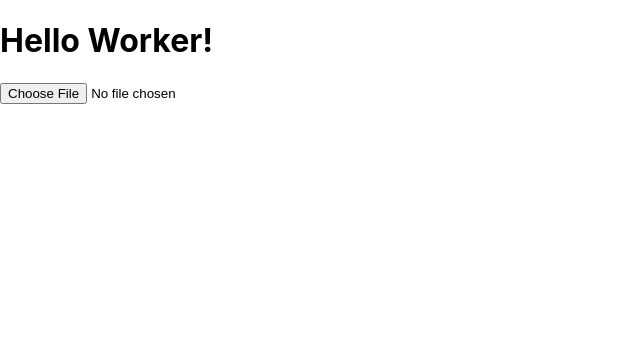
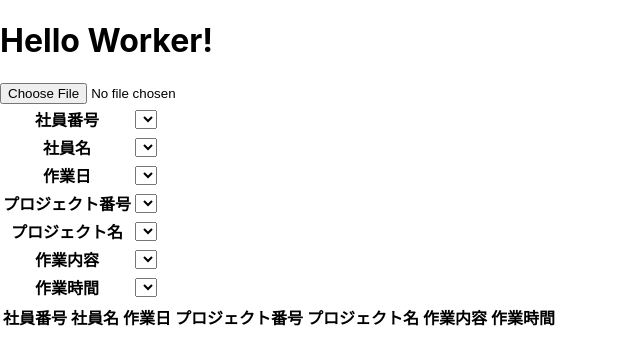
Before and after one commit to matsudai/hello_worker, a React app: page / in a window 1280 px wide. Shown: the top 364 px of the page, without its empty margins (0-640 px from the left). Built offline with nearby package versions, Linux system fonts and the light colour scheme; the HTML template or start-up script is replaced by a standard one.

Commit message:
Add mapper between data-column and file-header
ファイルヘッダと集計に使うカラムのマッパを追加しました

```diff
--- a/src/App.tsx
+++ b/src/App.tsx
@@ -1,24 +1,131 @@
 import React from 'react';
+
 import './App.css';
 
 import FileImportButton from './FileImportButton';
 import FilePreview from './FilePreview';
 import FileHeaderMapper from './FileHeaderMapper';
 
+const fetchFileHeaderMapper = (): { key: string, label: string, type: string, value: string | null }[] => [
+  {
+    key: 'employee_number',
+    type: 'string',
+    label: '社員番号',
+    value: null
+  },
+  {
+    key: 'employee_name',
+    type: 'string',
+    label: '社員名',
+    value: null
+  },
+  {
+    key: 'work_on',
+    type: 'date',
+    label: '作業日',
+    value: null
+  },
+  {
+    key: 'project_number',
+    type: 'string',
+    label: 'プロジェクト番号',
+    value: null
+  },
+  {
+    key: 'project_name',
+    type: 'string',
+    label: 'プロジェクト名',
+    value: null
+  },
+  {
+    key: 'work_description',
+    type: 'string',
+    label: '作業内容',
+    value: null
+  },
+  {
+    key: 'work_hour',
+    type: 'integer',
+    label: '作業時間',
+    value: null
+  }
+];
+
 interface Props {}
 
 const App: React.FC<Props> = () => {
   const [fileHeader, setFileHeader] = React.useState<string[]>([]);
-  const [fileHeaderMapper, setFileHeaderMapper] = React.useState<{ [key: string]: string }[]>([]);
+  const [fileHeaderMappers, setFileHeaderMappers] = React.useState<ReturnType<typeof fetchFileHeaderMapper>>(fetchFileHeaderMapper());
   const [fileRows, setFileRows] = React.useState<{ [key: string]: string }[]>([]);
+  const [dataRows, setDataRows] = React.useState<{ [key: string]: string | number | Date | null }[]>([]);
 
   const updateFilePreview = (header: typeof fileHeader, rows: typeof fileRows): void => {
     setFileHeader(header);
     setFileRows(rows);
   };
 
-  const updateFileHeaderMapper = (mapper: typeof fileHeaderMapper): void => {
-    setFileHeaderMapper(mapper);
+  const convertStringToTypeValue = (type: string, value: string | null): string | number | Date | null => {
+    switch (type) {
+      case 'string': {
+        return value;
+      }
+      case 'integer': {
+        if (value === null || !value.match(/^\d+$/g)) {
+          return null;
+        }
+        return parseInt(value, 10);
+      }
+      case 'date': {
+        if (value === null || !value.match(/^\d{4}\/\d{2}\/\d{2}$/g)) {
+          return null;
+        }
+        return new Date(value);
+      }
+      default: {
+        throw TypeError('引数の型には対応していません');
+      }
+    }
+  };
+
+  const convertTypeValueToString = (value: ReturnType<typeof convertStringToTypeValue>): string | null => {
+    switch (typeof value) {
+      case 'string': {
+        return value;
+      }
+      case 'bigint':
+      case 'number': {
+        return value.toString();
+      }
+      default: {
+        if (value === null) {
+          return null;
+        }
+        if (value.constructor === Date) {
+          return value.toLocaleDateString();
+        }
+        throw TypeError('引数の型には対応していません');
+      }
+    }
+  }
+
+  const updateFileHeaderMapperValue = (key: string, value: string): void => {
+    const newFileHeaderMappers = fileHeaderMappers.map((mapper) => {
+      if (mapper.key === key) {
+        return { ...mapper, value };
+      }
+      return mapper;
+    })
+    setFileHeaderMappers(newFileHeaderMappers);
+
+    setDataRows(fileRows.map((fileRow) => {
+      const dataRow: typeof dataRows[0] = {};
+      newFileHeaderMappers.forEach((mapper) => {
+        if (mapper.value) {
+          dataRow[mapper.value] = convertStringToTypeValue(mapper.type, fileRow[mapper.value]);
+        }
+      });
+      return dataRow;
+    }));
   };
 
   return (
@@ -29,8 +136,8 @@ const App: React.FC<Props> = () => {
 
       <main>
         <FileImportButton setTable={updateFilePreview} />
-        <FileHeaderMapper setMapper={updateFileHeaderMapper} header={fileHeader} />
-        <FilePreview header={fileHeader} rows={fileRows} />
+        <FileHeaderMapper header={fileHeader} mappers={fileHeaderMappers} setMapperValue={updateFileHeaderMapperValue} />
+        <FilePreview cols={fileHeaderMappers} rows={dataRows} convertToString={convertTypeValueToString} />
       </main>
     </div>
   );
--- a/src/FileHeaderMapper.tsx
+++ b/src/FileHeaderMapper.tsx
@@ -3,14 +3,36 @@ import './FileHeaderMapper.css';
 
 interface Props {
   header: string[];
+  mappers: { key: string, label: string }[];
+  setMapperValue: (key: string, value: string) => void;
 }
 
-const FileHeaderMapper: React.FC<Props> = ({ header }: Props) => {
-  return (
-    <div className="FilePreview">
-      {header}
-    </div>
-  );
-};
+const FileHeaderMapper: React.FC<Props> = ({ header, mappers, setMapperValue }: Props) => (
+  <div className="FileHeaderMapper">
+    <table>
+      <tbody>
+        {
+          mappers.map((mapper) => (
+            <tr key={mapper.key}>
+              <th>{mapper.label}</th>
+              <td>
+                <select onChange={(e) => setMapperValue(mapper.key, e.target.value)}>
+                  {
+                    header.length > 0 ? <option>{}</option> : null
+                  }
+                  {
+                    header.map((colName, index) => (
+                      <option key={index} value={colName}>{colName}</option>
+                    ))
+                  }
+                </select>
+              </td>
+            </tr>
+          ))
+        }
+      </tbody>
+    </table>
+  </div>
+);
 
 export default FileHeaderMapper;
--- a/src/FilePreview.tsx
+++ b/src/FilePreview.tsx
@@ -2,48 +2,34 @@ import React from 'react';
 import './FilePreview.css';
 
 interface Props {
-  header: string[];
-  rows: { [key: string]: string }[];
+  cols: { key: string, label: string, type: string, value: string | null }[];
+  rows: { [key: string]: string | number | Date | null }[];
+  convertToString: (value: string | number | Date | null) => string | null;
 }
 
-const FilePreview: React.FC<Props> = (props: Props) => {
-  const renderHeader = ({ header }: Props): JSX.Element | null => {
-    if (header.length === 0) {
-      return null;
-    }
-
-    return (
+const FilePreview: React.FC<Props> = ({ cols, rows, convertToString }: Props) => (
+  <div className="FilePreview">
+    <table>
+      <thead>
         <tr>
           {
-          header.map((colName, index) => <th key={index}>{colName}</th>)
+            cols.map((col) => <th key={col.key}>{col.label}</th>)
           }
         </tr>
-    );
-  };
-
-  const renderRows = ({ header, rows }: Props): JSX.Element[] => (
+      </thead>
+      <tbody>
+        {
           rows.map((row, rowIndex) => (
             <tr key={rowIndex}>
               {
-          header.map((colName, colIndex) => <td key={colIndex}>{row[colName]}</td>)
+                cols.map((col) => <td key={col.key}>{col.value ? convertToString(row[col.value]) : ''}</td>)
               }
             </tr>
           ))
-  );
-
-  return (
-    <div className="FilePreview">
-      <table>
-        <thead>
-          {renderHeader(props)}
-        </thead>
-
-        <tbody>
-          {renderRows(props)}
+        }
       </tbody>
     </table>
   </div>
 );
-};
 
 export default FilePreview;
```
Also changed, not shown: .eslintrc.json. Lines whose indentation alone changed are shown as unchanged.
